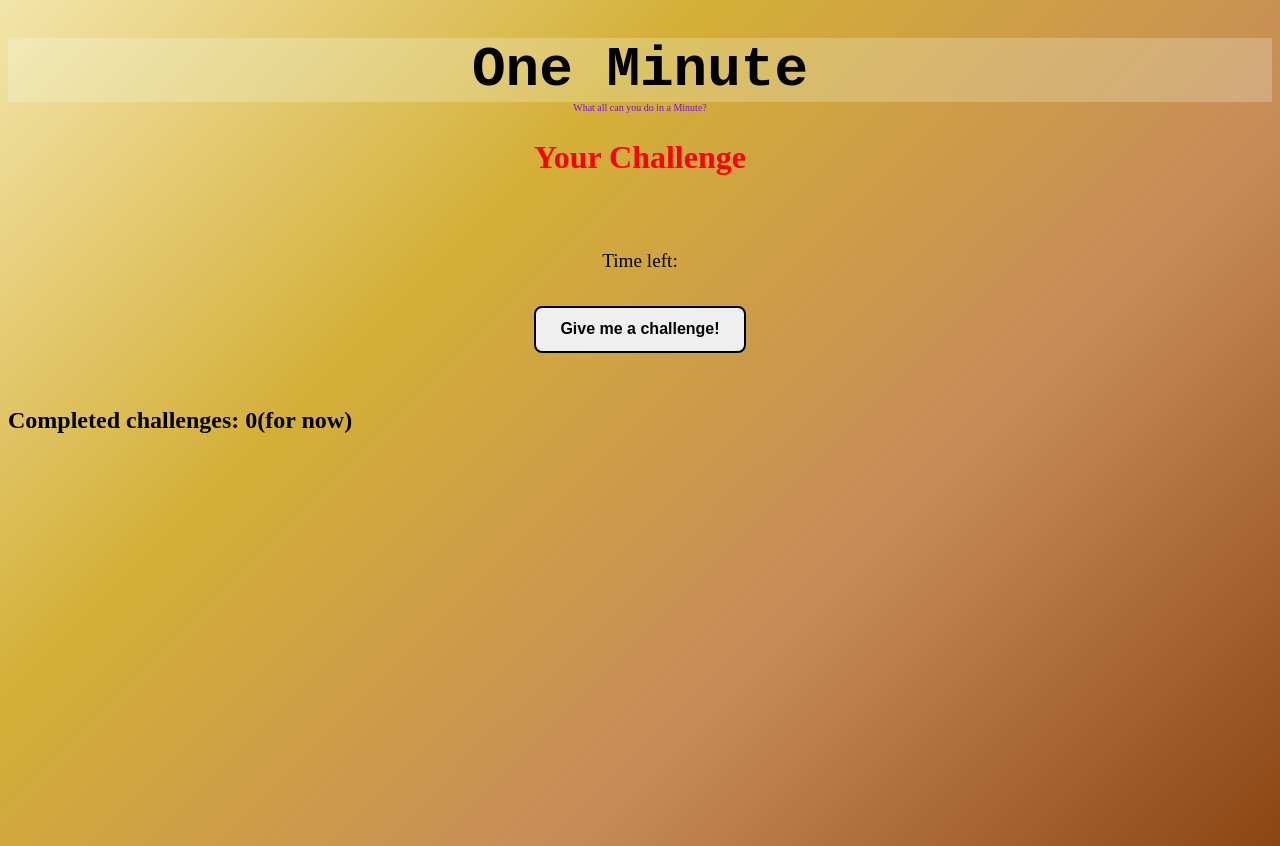
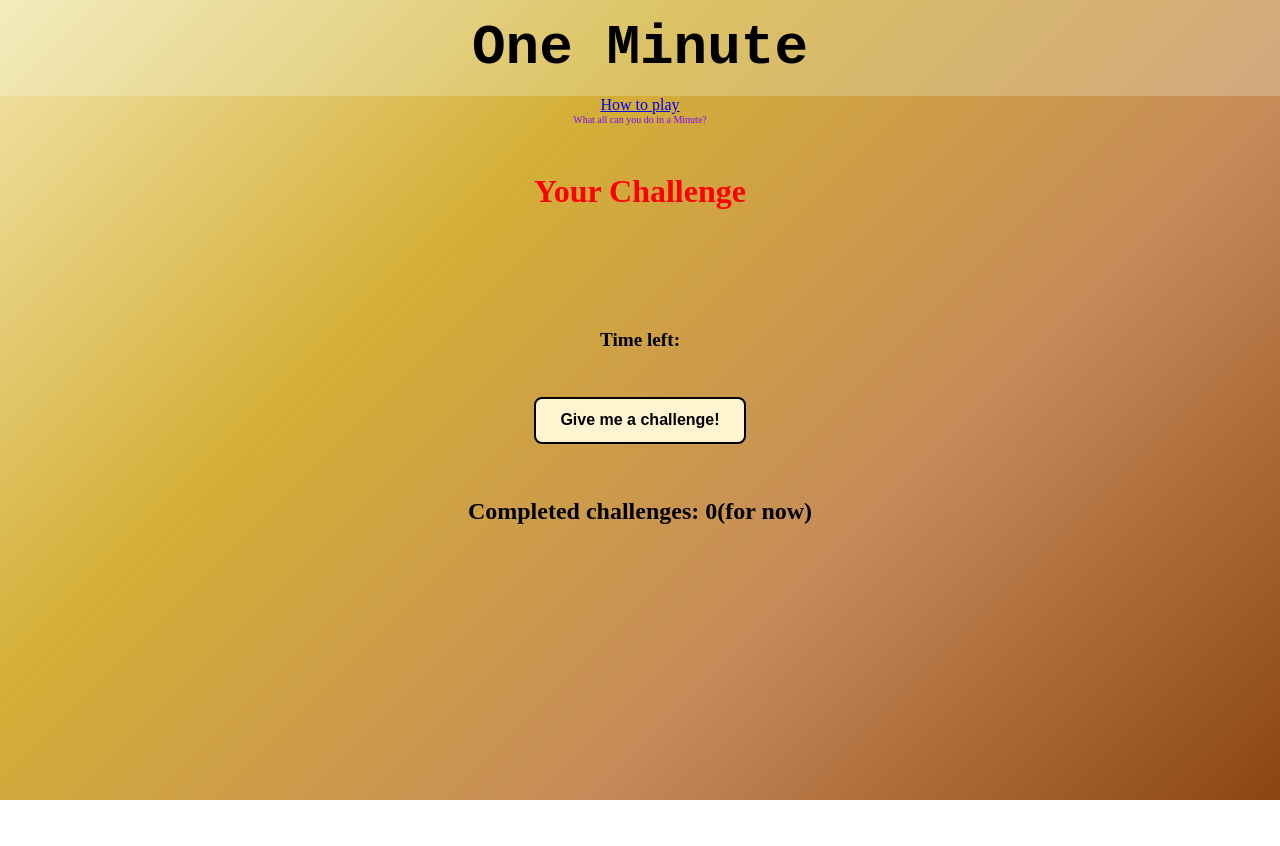
Before and after one commit to srinivasagudi0/One-Minute, a plain HTML site: page index.html in a window 1280 px wide. After the commit the page ends 800 px from the top, so only its background shows below. Drawn offline with Linux system fonts and the light colour scheme.

Commit message:
removed unsessary stuff

```diff
--- a/app.css
+++ b/app.css
@@ -1,48 +1,51 @@
 body {
     background: linear-gradient(135deg, #F3E5AB, #D4AF37, #C68B59, #8B4513);
     min-height: 100dvh;
+    margin: 0;
+    text-align: center;
 }
 
 .title1 {
-    text-align: center;
     font-size: 3.5rem;
-    margin-bottom: 0px;
+    margin: 0;
+    padding: 1rem;
     font-family: 'Courier New', Courier, monospace;
     background-color: rgba(240, 255, 240, 0.241);
 }
 
-
 .caption {
-    margin-top: 0px;
+    margin-top: 0;
     color: rgb(127, 9, 246);
     font-size: 10px;
-    text-align: center;
 }
 
 .challenge-title {
     color: red;
     font-size: 2rem;
-    text-align: left;
+    margin-top: 3rem;
 }
 
 #challenge {
-    text-align: center;
     font-size: 1.5rem;
     font-weight: bold;
-    margin: 2rem 0;
+    min-height: 2rem;
+    margin: 1.5rem auto;
+    max-width: 70%;
 }
 
-#timer {
-    display: block;
-    text-align: center;
-    font-size: 5rem;
-    font-family: 'Courier New', Courier, monospace;
+.timer {
+    font-size: 1.2rem;
     font-weight: bold;
     margin: 1rem 0;
 }
 
+#timer {
+    font-size: 4rem;
+    font-family: 'Courier New', Courier, monospace;
+    font-weight: bold;
+}
+
 button {
-    display: block;
     margin: 1rem auto;
     padding: 0.8rem 1.5rem;
     font-size: 1rem;
@@ -50,42 +53,18 @@ button {
     cursor: pointer;
     border: 2px solid black;
     border-radius: 8px;
+    background: #fff4cf;
 }
 
 button:hover {
     transform: scale(1.05);
 }
 
-.timer {
-    text-align: center;
-    font-size: 1.2rem;
-    margin: 1rem 0;
-}
-
-#timer {
-    display: inline;
-    font-size: clamp(3rem, 6vw, 5rem);
-    font-weight: bold;
-}
-
 .completed {
-    text-align: center;
     margin-top: 2rem;
     font-size: 1.3rem;
 }
 
-.start-challenge {
-    text-align: center;
-}
-
-#challenge {
-    max-width: 70%;
-    margin: 1.5rem auto;
-}
-
-.challenge-title {
-    text-align: center;
-}
 [hidden] {
     display: none !important;
 }
--- a/index.html
+++ b/index.html
@@ -10,7 +10,9 @@
 
 <body>
     <h1 class="title1">One Minute</h1>
+    <a href="about.html">How to play</a>
     <p class="caption">What all can you do in a Minute?</p>
+
 
     <h2 class="challenge-title">Your Challenge</h2>
     <p id="challenge"></p>
```
